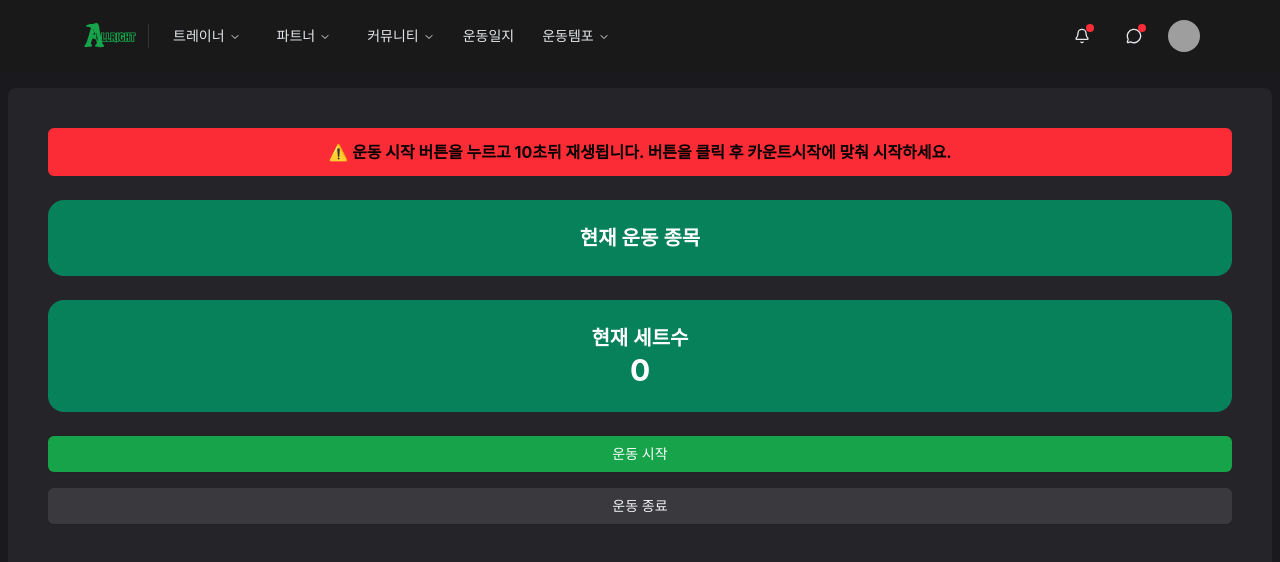
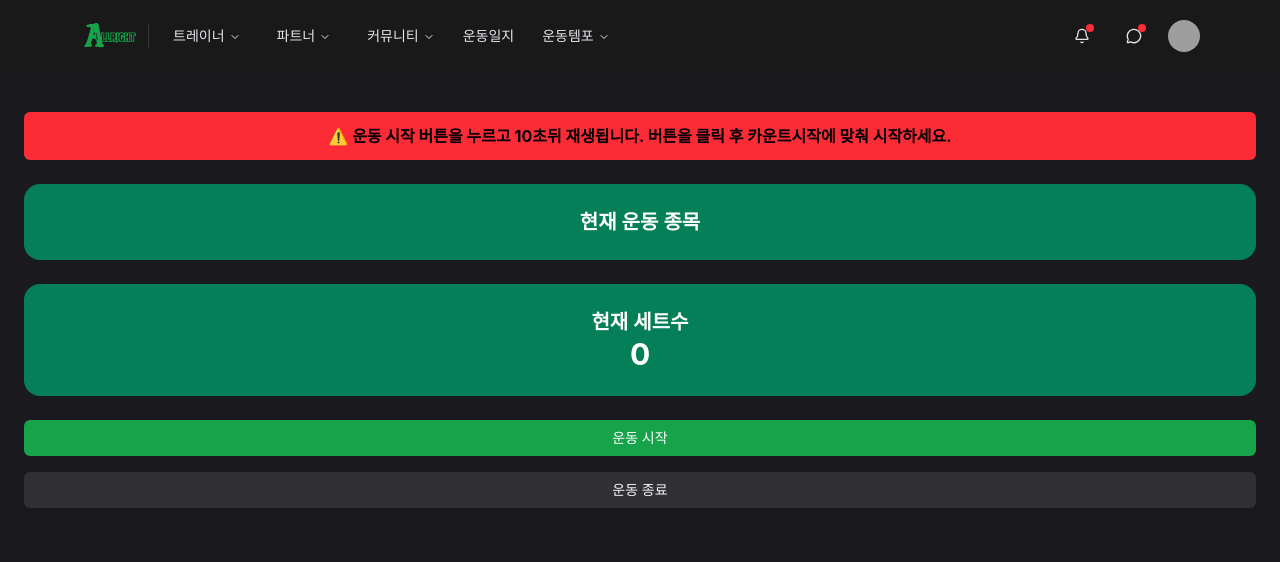
Before and after one commit to whdjh/YepBuddy, a Next.js app in the folder allright_web/: page /tempomanual/exercise in a window 1280 px wide. Shown: the top 562 px of the page. Built offline with nearby package versions, Linux system fonts and the light colour scheme; grey boxes are pictures that could not be loaded; a web font is replaced by a local one.

Commit message:
chore: 배경삭제

```diff
--- a/allright_web/src/app/layout.tsx
+++ b/allright_web/src/app/layout.tsx
@@ -19,7 +19,7 @@ export default function RootLayout({
       <body>
         <ScrollController />
         <Gnb isLoggedIn={true} hasMessages={true} hasNotifications={true} />
-        <main className="mt-[5.5rem] mx-[0.5rem] bg-[#242429] p-[1rem] rounded-[0.5rem] min-h-[calc(100vh-5.5rem-1rem)]">
+        <main className="mt-[5.5rem]">
           {children}
         </main>
         <Toast />
```
